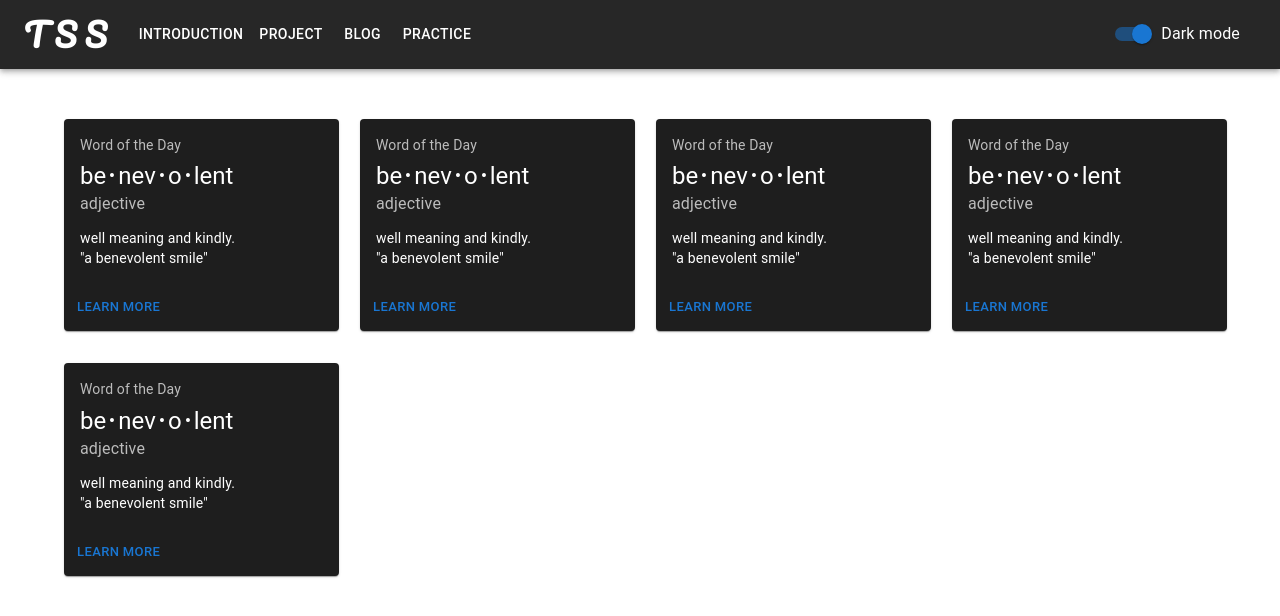
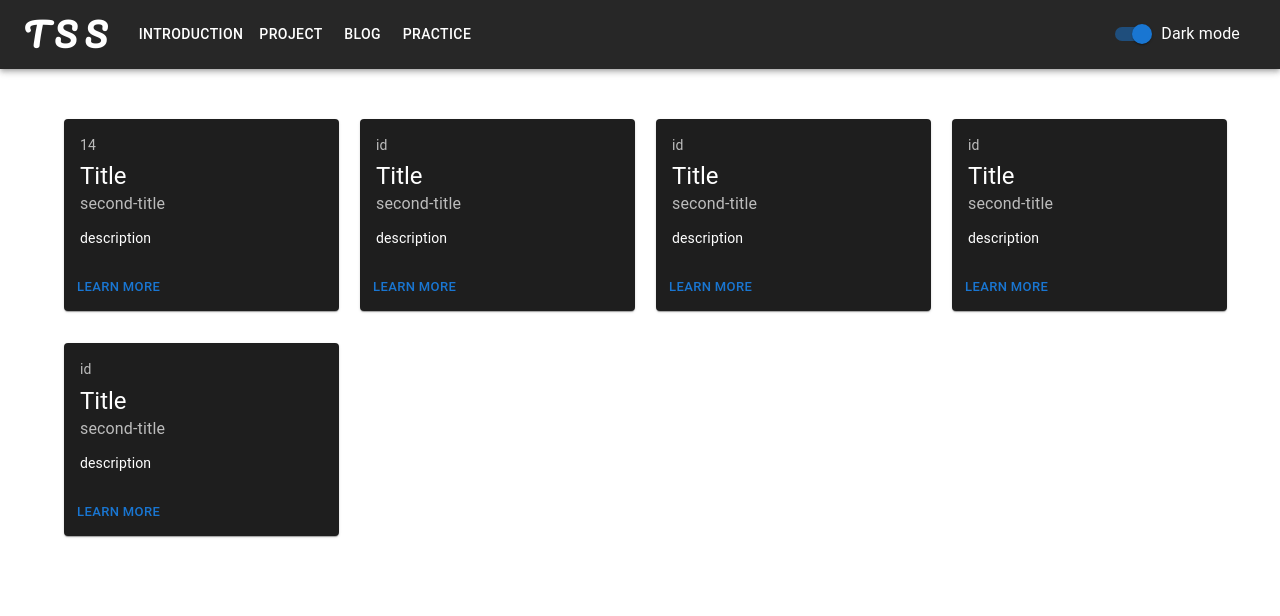
Before and after one commit to 2je0/TSS-react-study, a React (Create React App) app in the folder tss-project/: page /project in a window 1280 px wide. Shown: the top 616 px of the page. Built offline with nearby package versions, Linux system fonts and the light colour scheme.

Commit message:
feat(projectpage): someurl 넘어가는것 연결

```diff
--- a/tss-project/src/pages/Projectpage.jsx
+++ b/tss-project/src/pages/Projectpage.jsx
@@ -1,11 +1,23 @@
-import React, { Fragment } from "react";
+import { Switch } from "react-router-dom";
+import React from "react";
+import { Route, useRouteMatch } from "react-router-dom";
 import ProjectList from "../section14/components/Project/ProjectList";
 
 const Projectpage = () => {
+  const match = useRouteMatch();
+
   return (
-    <Fragment>
-      <ProjectList />
-    </Fragment>
+    <Switch>
+      <Route path={match.url} exact>
+        <ProjectList />
+      </Route>
+      <Route path={match.url + "/14"}>
+        <p>14 content</p>
+      </Route>
+      <Route path={`${match.url}/comments`}>
+        <p>some content</p>
+      </Route>
+    </Switch>
   );
 };
 
--- a/tss-project/src/section14/components/Project/ProjectCard.jsx
+++ b/tss-project/src/section14/components/Project/ProjectCard.jsx
@@ -1,40 +1,38 @@
 import * as React from "react";
-import Box from "@mui/material/Box";
 import Card from "@mui/material/Card";
 import CardActions from "@mui/material/CardActions";
 import CardContent from "@mui/material/CardContent";
 import Button from "@mui/material/Button";
 import Typography from "@mui/material/Typography";
+import { useHistory, useRouteMatch } from "react-router-dom";
 
-const bull = (
-  <Box
-    component='span'
-    sx={{ display: "inline-block", mx: "2px", transform: "scale(0.8)" }}>
-    •
-  </Box>
-);
-
-export default function ProjectCard() {
+export default function ProjectCard(props) {
+  const history = useHistory();
+  const match = useRouteMatch();
   return (
     <Card sx={{ minWidth: 275 }}>
       <CardContent>
         <Typography sx={{ fontSize: 14 }} color='text.secondary' gutterBottom>
-          Word of the Day
+          {props.id || "id"}
         </Typography>
         <Typography variant='h5' component='div'>
-          be{bull}nev{bull}o{bull}lent
+          {props.title || "Title"}
         </Typography>
         <Typography sx={{ mb: 1.5 }} color='text.secondary'>
-          adjective
+          {props.secondTitle || "second-title"}
         </Typography>
         <Typography variant='body2'>
-          well meaning and kindly.
-          <br />
-          {'"a benevolent smile"'}
+          {props.description || "description"}
         </Typography>
       </CardContent>
       <CardActions>
-        <Button size='small'>Learn More</Button>
+        <Button
+          size='small'
+          onClick={() => {
+            history.push(match.url + "/" + (props.id || "someurl"));
+          }}>
+          Learn More
+        </Button>
       </CardActions>
     </Card>
   );
--- a/tss-project/src/section14/components/Project/ProjectList.jsx
+++ b/tss-project/src/section14/components/Project/ProjectList.jsx
@@ -7,7 +7,7 @@ const ProjectList = () => {
     <div style={{ marginTop: "50px" }}>
       <Grid container spacing={4}>
         <Grid item xs={3}>
-          <ProjectCard />
+          <ProjectCard id='14' />
         </Grid>
         <Grid item xs={3}>
           <ProjectCard />
```
